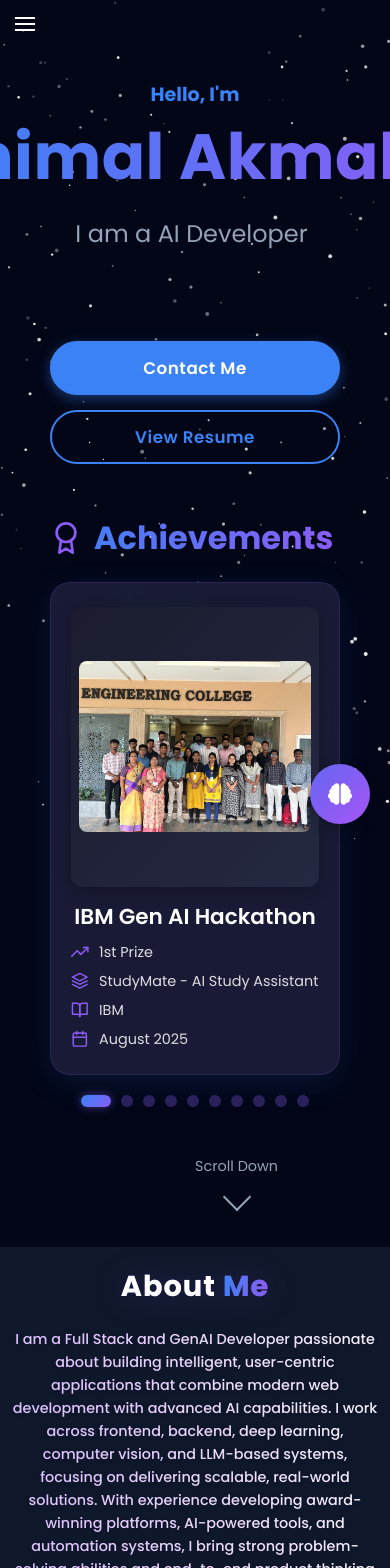
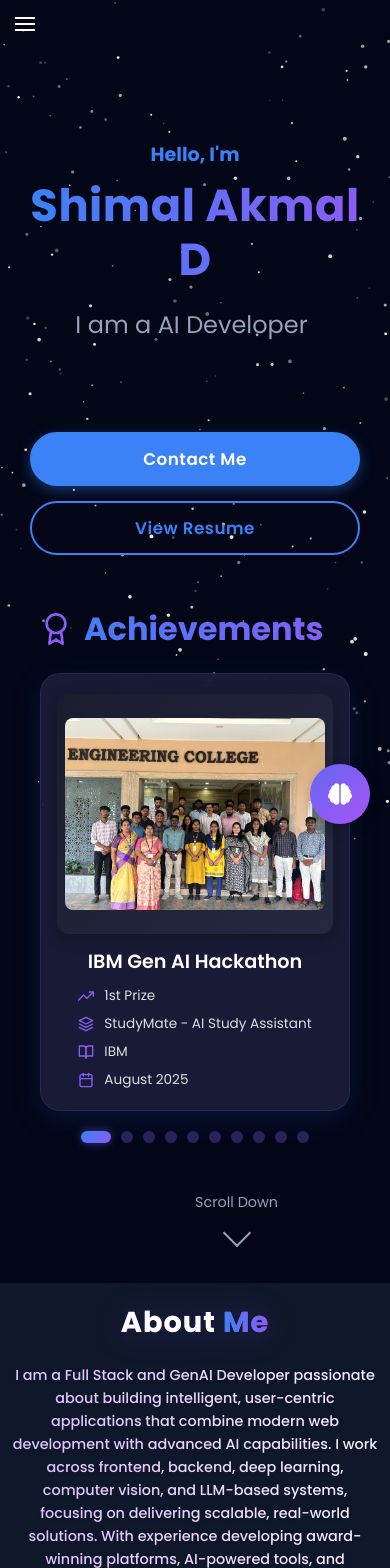
Before and after one commit to Shimal007/portfolio, a React (Vite) app in the folder Client/: page / in a window 390 px wide. Shown: the top 1568 px of the page. Built offline with nearby package versions, Linux system fonts and the light colour scheme.

Commit message:
Update HomePage.css

```diff
--- a/Client/src/Pages/HomePage.css
+++ b/Client/src/Pages/HomePage.css
@@ -23,6 +23,9 @@
   padding: 0 40px;
   min-height: calc(100vh - 200px);
   gap: 64px;
+  /* FIX: prevent children from overflowing */
+  overflow: hidden;
+  box-sizing: border-box;
 }
 
 .home-content {
@@ -33,6 +36,7 @@
   justify-content: center;
   align-items: flex-start;
   margin-right: 0;
+  min-width: 0; /* FIX: allow flex shrink */
 }
 
 .home-text h4 {
@@ -120,12 +124,13 @@
    ========================================= */
 
 .achievements-slider {
-  flex: 0 0 650px;
-  max-width: 650px;
-  /* Push to right on Desktop */
-  margin-left: 60px;
+  flex: 0 0 520px;        /* FIX: reduced from 650px */
+  max-width: 520px;       /* FIX: reduced from 650px */
+  min-width: 0;           /* FIX: allow flex shrink */
+  margin-left: 20px;      /* FIX: reduced from 60px */
   margin-right: 0;
   position: relative;
+  box-sizing: border-box;
 }
 
 .slider-wrapper {
@@ -134,6 +139,9 @@
   display: flex;
   align-items: center;
   justify-content: center;
+  /* FIX: use padding to contain arrows instead of negative positioning */
+  padding: 0 50px;
+  box-sizing: border-box;
 }
 
 .achievements-heading {
@@ -170,6 +178,7 @@
   position: relative;
   overflow: hidden;
   transition: transform 0.3s ease, box-shadow 0.3s ease;
+  box-sizing: border-box; /* FIX: ensure padding doesn't add to width */
 }
 
 .achievement-card:hover {
@@ -179,8 +188,8 @@
 }
 
 .achievement-image {
-  flex: 0 0 52%;
-  height: 280px;
+  flex: 0 0 48%;          /* FIX: slightly reduced from 52% */
+  height: 240px;          /* FIX: slightly reduced from 280px */
   overflow: hidden;
   border-radius: 12px;
   position: relative;
@@ -190,6 +199,7 @@
   align-items: center;
   justify-content: center;
   padding: 8px;
+  box-sizing: border-box;
 }
 
 .achievement-image img {
@@ -200,18 +210,14 @@
   object-fit: contain;
   object-position: center;
   transition: transform 0.4s ease;
-  /* Maximum quality rendering - preserves details when zooming */
   image-rendering: -webkit-optimize-contrast;
   image-rendering: high-quality;
   -ms-interpolation-mode: bicubic;
-  /* Ensure sharp rendering at all zoom levels */
   backface-visibility: hidden;
   -webkit-backface-visibility: hidden;
   transform: translateZ(0);
   -webkit-font-smoothing: subpixel-antialiased;
-  /* Prevent blur during transforms */
   will-change: transform;
-  /* Additional sharpness */
   filter: contrast(1.02) brightness(1.01);
   border-radius: 8px;
 }
@@ -225,15 +231,16 @@
   display: flex;
   flex-direction: column;
   justify-content: center;
-  min-width: 0;
+  min-width: 0; /* FIX: prevent text overflow */
 }
 
 .achievement-content h3 {
-  font-size: 1.35rem;
+  font-size: 1.2rem;      /* FIX: slightly reduced from 1.35rem */
   font-weight: 600;
   color: #fff;
   margin-bottom: 12px;
   line-height: 1.25;
+  word-break: break-word; /* FIX: wrap long titles */
 }
 
 .achievement-details {
@@ -247,7 +254,7 @@
   align-items: center;
   gap: 10px;
   color: rgba(255, 255, 255, 0.85);
-  font-size: 0.9rem;
+  font-size: 0.85rem;     /* FIX: slightly reduced from 0.9rem */
   white-space: nowrap;
   overflow: hidden;
   text-overflow: ellipsis;
@@ -255,11 +262,11 @@
 
 .info-icon {
   color: #8b5cf6;
-  font-size: 1.1rem;
+  font-size: 1rem;        /* FIX: slightly reduced from 1.1rem */
   flex-shrink: 0;
 }
 
-/* EXTERNAL ARROWS */
+/* ARROWS — now contained within padding space */
 .slider-arrow {
   position: absolute;
   top: 50%;
@@ -267,8 +274,8 @@
   background: rgba(30, 32, 60, 0.6);
   border: 1px solid rgba(139, 92, 246, 0.4);
   color: #8b5cf6;
-  width: 42px;
-  height: 42px;
+  width: 38px;            /* FIX: slightly reduced from 42px */
+  height: 38px;
   border-radius: 50%;
   display: flex;
   align-items: center;
@@ -276,7 +283,7 @@
   cursor: pointer;
   z-index: 20;
   transition: all 0.3s ease;
-  font-size: 1.4rem;
+  font-size: 1.2rem;
 }
 
 .slider-arrow:hover {
@@ -286,12 +293,13 @@
   transform: translateY(-50%) scale(1.1);
 }
 
+/* FIX: arrows sit inside the 50px padding zone */
 .slider-arrow-left {
-  left: -60px;
+  left: 4px;
 }
 
 .slider-arrow-right {
-  right: -60px;
+  right: 4px;
 }
 
 /* Slider Dots */
@@ -350,13 +358,18 @@
   margin-top: 10px;
 }
 
+/* =========================================
+   Responsive — Tablet (≤1200px)
+   ========================================= */
+
 @media (max-width: 1200px) {
   .home-hero-content {
     flex-direction: column;
     align-items: center;
-    padding-bottom: 60px;
+    padding: 60px 20px;   /* FIX: added horizontal padding */
     text-align: center;
     gap: 50px;
+    overflow: visible;    /* allow normal flow in stacked layout */
   }
 
   .home-content {
@@ -367,14 +380,17 @@
 
   .achievements-slider {
     width: 100%;
-    max-width: 600px;
+    max-width: 580px;
     flex: none;
-    /* Reset margins for tablet */
     margin-left: 0;
     margin-right: 0;
     margin: 0 auto;
   }
 }
+
+/* =========================================
+   Responsive — Mobile (≤768px)
+   ========================================= */
 
 @media (max-width: 768px) {
   .home-section-container {
@@ -393,21 +409,20 @@
     padding: 12px 24px;
   }
 
-  /* Slider Mobile Fixes */
   .achievements-slider {
     width: 100%;
-    /* Take full width of parent */
-    max-width: 450px;
-    margin-left: 0;
-    /* Forced Reset */
-    margin-right: 0;
+    max-width: 420px;
     margin: 0 auto;
+  }
+
+  /* FIX: on mobile, reduce padding so card has more room */
+  .slider-wrapper {
+    padding: 0 40px;
   }
 
   .achievement-card {
     flex-direction: column;
-    padding: 24px 20px;
-    /* Slight padding adj */
+    padding: 20px 16px;
     text-align: center;
     gap: 16px;
   }
@@ -415,7 +430,7 @@
   .achievement-image {
     flex: none;
     width: 100%;
-    height: 280px;
+    height: 240px;
     padding: 8px;
   }
 
@@ -423,21 +438,38 @@
     width: 100%;
   }
 
-  /* Align Details Vertically in Center */
   .achievement-details {
     align-items: flex-start;
-    /* Align icon/text left relative to each other */
     display: inline-flex;
-    /* Shrink to fit content */
     width: fit-content;
-    /* Only take needed width */
     margin: 0 auto;
-    /* Center the whole block */
     text-align: left;
   }
 
-  /* Hide Arrows */
+  /* Hide Arrows on Mobile — swipe instead */
   .slider-arrow {
     display: none !important;
   }
+
+  /* FIX: no padding needed when arrows are hidden */
+  .slider-wrapper {
+    padding: 0;
+  }
 }
+
+/* =========================================
+   Responsive — Small Mobile (≤480px)
+   ========================================= */
+
+@media (max-width: 480px) {
+  .home-text h1 {
+    font-size: 2.8rem;    /* FIX: scale down heading on small screens */
+    white-space: normal;  /* FIX: allow wrapping on very small screens */
+  }
+
+  .achievements-slider {
+    max-width: 100%;
+    padding: 0 10px;
+    box-sizing: border-box;
+  }
+}
```
